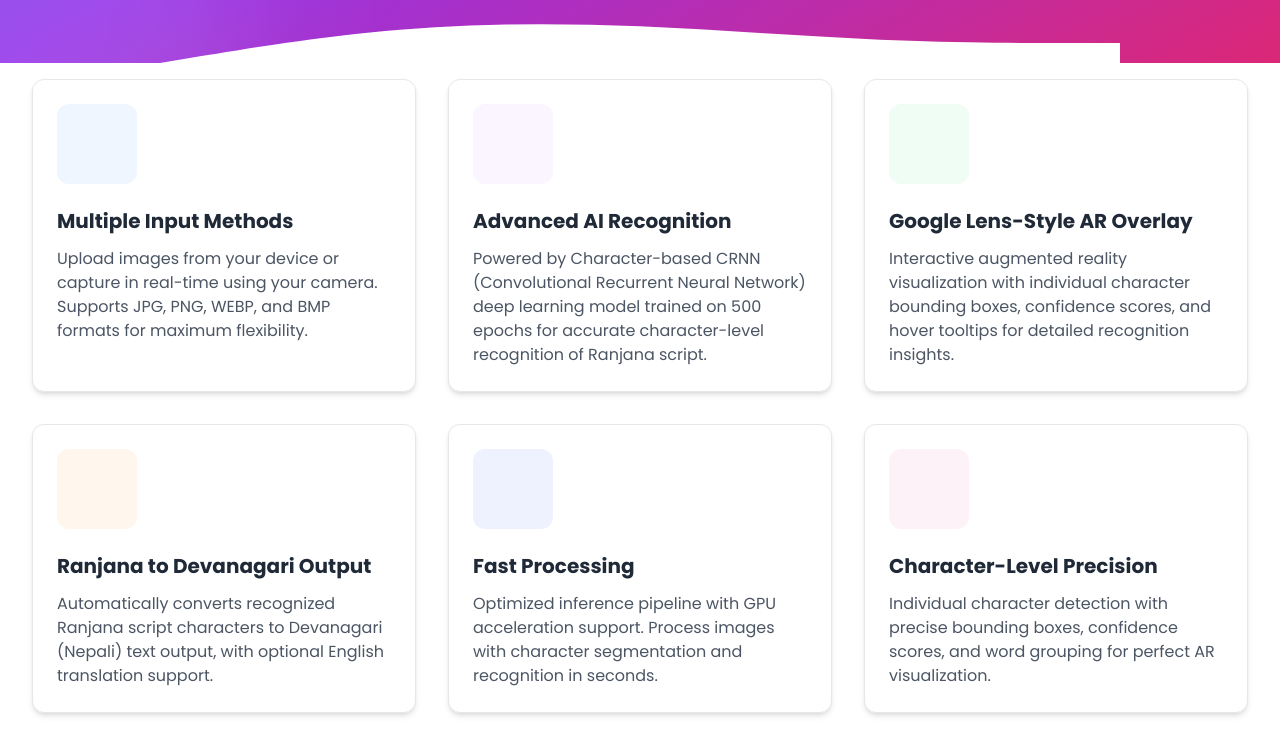
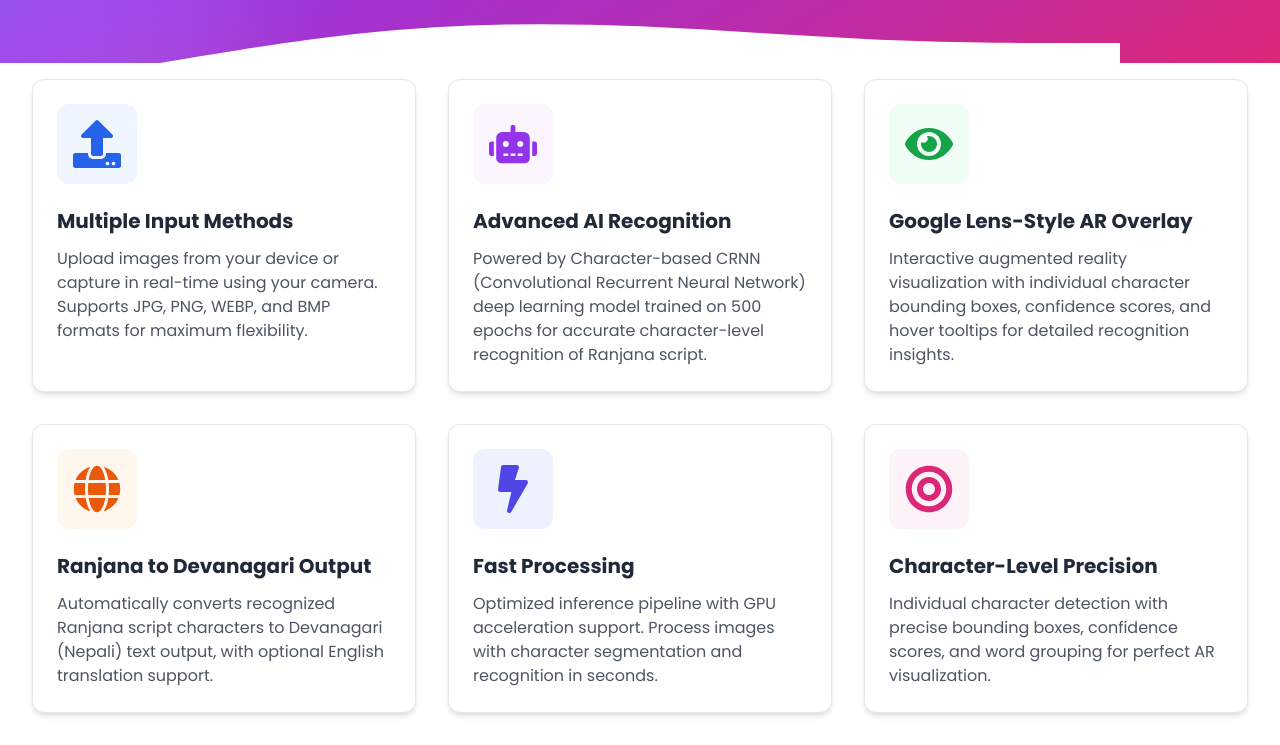
Before and after one commit to SajBajra/Final-Year-Project, a React app in the folder frontend/: page /features in a window 1280 px wide. Shown: the part 800-1545 px from the top of the page. Built offline with nearby package versions, Linux system fonts and the light colour scheme; the HTML template or start-up script is replaced by a standard one.

Commit message:
fix: Make feature card icons visible by using solid colors instead of gradient text-clip

```diff
--- a/frontend/src/pages/Features.jsx
+++ b/frontend/src/pages/Features.jsx
@@ -12,63 +12,72 @@ const Features = () => {
       title: 'Multiple Input Methods',
       description: 'Upload images from your device or capture in real-time using your camera. Supports JPG, PNG, WEBP, and BMP formats for maximum flexibility.',
       color: 'from-blue-500 to-cyan-500',
-      bgColor: 'bg-blue-50'
+      bgColor: 'bg-blue-50',
+      iconColor: 'text-blue-600'
     },
     {
       icon: FaRobot,
       title: 'Advanced AI Recognition',
       description: 'Powered by Character-based CRNN (Convolutional Recurrent Neural Network) deep learning model trained on 500 epochs for accurate character-level recognition of Ranjana script.',
       color: 'from-purple-500 to-pink-500',
-      bgColor: 'bg-purple-50'
+      bgColor: 'bg-purple-50',
+      iconColor: 'text-purple-600'
     },
     {
       icon: FaEye,
       title: 'Google Lens-Style AR Overlay',
       description: 'Interactive augmented reality visualization with individual character bounding boxes, confidence scores, and hover tooltips for detailed recognition insights.',
       color: 'from-green-500 to-emerald-500',
-      bgColor: 'bg-green-50'
+      bgColor: 'bg-green-50',
+      iconColor: 'text-green-600'
     },
     {
       icon: FaGlobe,
       title: 'Ranjana to Devanagari Output',
       description: 'Automatically converts recognized Ranjana script characters to Devanagari (Nepali) text output, with optional English translation support.',
       color: 'from-orange-500 to-red-500',
-      bgColor: 'bg-orange-50'
+      bgColor: 'bg-orange-50',
+      iconColor: 'text-orange-600'
     },
     {
       icon: FaBolt,
       title: 'Fast Processing',
       description: 'Optimized inference pipeline with GPU acceleration support. Process images with character segmentation and recognition in seconds.',
       color: 'from-indigo-500 to-purple-500',
-      bgColor: 'bg-indigo-50'
+      bgColor: 'bg-indigo-50',
+      iconColor: 'text-indigo-600'
     },
     {
       icon: FaBullseye,
       title: 'Character-Level Precision',
       description: 'Individual character detection with precise bounding boxes, confidence scores, and word grouping for perfect AR visualization.',
       color: 'from-pink-500 to-rose-500',
-      bgColor: 'bg-pink-50'
+      bgColor: 'bg-pink-50',
+      iconColor: 'text-pink-600'
     },
     {
       icon: FaChartBar,
       title: 'Confidence Scoring',
       description: 'Each recognized character includes a confidence score (0-100%) with color-coded visualization to help identify recognition accuracy.',
       color: 'from-teal-500 to-cyan-500',
-      bgColor: 'bg-teal-50'
+      bgColor: 'bg-teal-50',
+      iconColor: 'text-teal-600'
     },
     {
       icon: FaMobileAlt,
       title: 'Fully Responsive Design',
       description: 'Beautiful, modern UI that works seamlessly on desktop, tablet, and mobile devices with optimized layouts for every screen size.',
       color: 'from-yellow-500 to-orange-500',
-      bgColor: 'bg-yellow-50'
+      bgColor: 'bg-yellow-50',
+      iconColor: 'text-yellow-600'
     },
     {
       icon: FaLock,
       title: 'Secure & Private',
       description: 'All processing happens on your server. Images are processed in real-time and OCR history is stored securely with admin dashboard access.',
       color: 'from-gray-600 to-gray-800',
-      bgColor: 'bg-gray-50'
+      bgColor: 'bg-gray-50',
+      iconColor: 'text-gray-700'
     }
   ]
 
@@ -282,7 +291,7 @@ const Features = () => {
                   transition={{ delay: index * 0.1 + 0.2, type: "spring", stiffness: 200 }}
                   className={`mb-3 sm:mb-4 inline-block p-3 sm:p-4 rounded-xl ${feature.bgColor} group-hover:scale-110 transition-transform duration-300`}
                 >
-                  <IconComponent className={`text-3xl sm:text-4xl md:text-5xl bg-gradient-to-r ${feature.color} bg-clip-text text-transparent`} />
+                  <IconComponent className={`text-3xl sm:text-4xl md:text-5xl ${feature.iconColor}`} />
                 </motion.div>
 
                 <motion.h3
```
